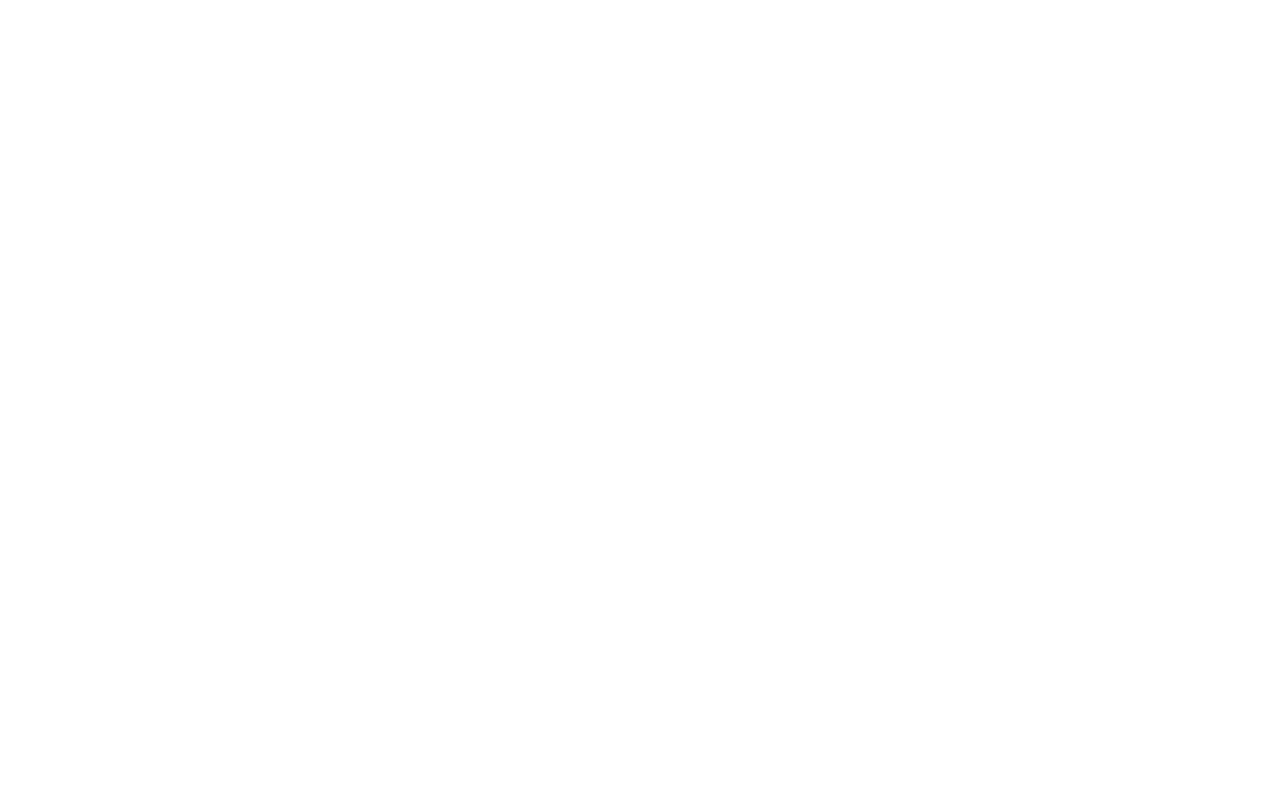
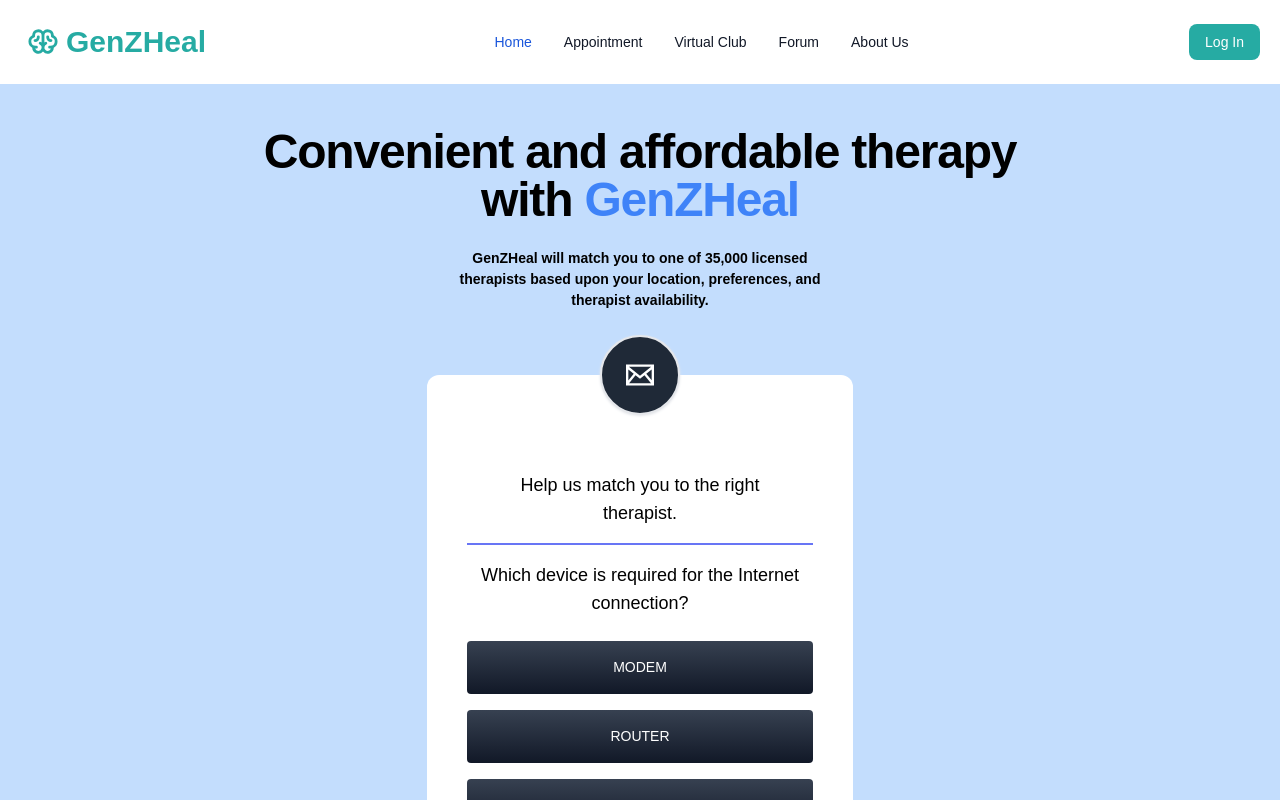
Before and after one commit to JSharanya/GenZHeal, a React (Vite) app: page /quiz in a window 1280 px wide. Before the commit this address had no page. Shown: the top 800 px of the page. Built offline with nearby package versions, Linux system fonts and the light colour scheme.

Commit message:
quiz page

```diff
--- a/src/App.jsx
+++ b/src/App.jsx
@@ -31,7 +31,7 @@
       <Route path='/payment' element={<Payment/>}/>
       <Route path='/signin' element={<SignIn/>}/>
       <Route path='/signup' element={<SignUp/>}/>
-      <Route path='/qize' element={<Quiz/>}/>
+      <Route path='/quiz' element={<Quiz/>}/>
 
       <Route path='userdashboard' element={<UserDashboard/>}>
       <Route path='userdashboard' element={<UserProfile/>}/>
--- a/src/pages/Quiz/Quiz.jsx
+++ b/src/pages/Quiz/Quiz.jsx
@@ -46,14 +46,38 @@
 
   return (
 
-    <div>
+    <div class='overflow-y min-h-screen bg-blue-200  '>
         <div>
             <Header/>
         </div>
 
-   <div class="bg-blue-200 dark:bg-gray-800 h-screen overflow-hidden flex items-center justify-center">
+
+   <div class=" dark:bg-gray-800  flex flex-col items-center justify-center">
+    <div>
+
+    <div class="mt-32 mb-16 text-center">
+    <h1 class=" text-2xl sm:text-3xl md:text-4xl lg:text-5xl font-bold leading-10 tracking-tight text-black">
+    Convenient and affordable therapy
+    <span class=" display: block"> with <span class='text-blue-500'> GenZHeal</span> </span>
+    </h1>
+   <div class='mt-6 md:mt-6 font-semibold'>
+    <p>GenZHeal will match you to one of 35,000 licensed</p>
+    <p>therapists based upon your location, preferences, and</p>
+    <p>therapist availability.</p>
+   </div>
+</div>
+    </div>
+
+
+
+
+   <div>
+
+          {/* <h2 class='mt-28 mb-16'>Convenient and affordable therapy with BetterHelp.</h2> */}
+        </div>
   {showScore ? (
-    <div class='bg-white lg:w-6/12 md:7/12 w-8/12 shadow-3xl rounded-xl'>
+    <div>
+    {/* <div class='bg-white lg:w-6/12 md:7/12 w-8/12 shadow-3xl rounded-xl'>
         <h2>
             Your Score : {score}/{Questiondata.length}
             <h2>Result:  <span className={`ml-2 ${performance === 'Good' ? 'text-green-500' : performance === 'Average' ? 'text-yellow-500' : 'text-red-500'}`}>
@@ -63,23 +87,49 @@
 
             <button onClick={handleRestartQuiz}>fvfdvfdv</button>
         </h2>
+    </div> */}
+    <div class="bg-gray-100 ">
+          <div class="bg-white p-6  md:mx-auto">
+            <svg viewBox="0 0 24 24" class="text-green-600 w-16 h-16 mx-auto my-6">
+                <path fill="currentColor"
+                    d="M12,0A12,12,0,1,0,24,12,12.014,12.014,0,0,0,12,0Zm6.927,8.2-6.845,9.289a1.011,1.011,0,0,1-1.43.188L5.764,13.769a1,1,0,1,1,1.25-1.562l4.076,3.261,6.227-8.451A1,1,0,1,1,18.927,8.2Z">
+                </path>
+            </svg>
+            <div class="text-center">
+                <h3 class="md:text-2xl text-base text-gray-900 font-semibold text-center">Payment Done!</h3>
+                <h2 class="md:text-2xl text-base text-gray-900 font-semibold text-center">Your Score : {score}/{Questiondata.length}</h2>
+                <p class="text-gray-600 my-2">Thank you for completing your secure online payment.</p>
+                <h2>Result:  <span className={`ml-2 ${performance === 'Good' ? 'text-green-500' : performance === 'Average' ? 'text-yellow-500' : 'text-red-500'}`}> {performance}</span></h2>
+                <span className="text-gray-700">({percentage}%)</span>
+                <div class="py-10 text-center" onClick={handleRestartQuiz}>
+                    <a href="#" class="px-12 bg-indigo-600 hover:bg-indigo-500 text-white font-semibold py-3">
+                        GO BACK
+                   </a>
+                </div>
+            </div>
+        </div>
+      </div>
+
     </div>
+
+
   ):(
-    <div class="bg-white lg:w-6/12 md:7/12 w-8/12 shadow-3xl rounded-xl">
-    <div class="bg-gray-800 shadow shadow-gray-200 absolute left-1/2 transform -translate-x-1/2 -translate-y-1/2 rounded-full p-4 md:p-8">
-      <svg width="32" height="32" viewBox="0 0 24 24" fill="#FFF">
+    <div class="bg-white lg:w-4/12 md:7/12 w-8/12 shadow-3xl rounded-xl ">
+    <div class="bg-gray-800 shadow shadow-gray-200 relative left-1/2 transform -translate-x-1/2 -translate-y-1/2  md:p-6 flex justify-center items-center select-none  border-2 text-white text-xl font-bold  rounded-full  h-20 w-20 focus:outline-none focus:shadow-outline ">
+      <svg width="30" height="32" viewBox="0 0 24 24" fill="#FFF">
         <path d="M0 3v18h24v-18h-24zm6.623 7.929l-4.623 5.712v-9.458l4.623 3.746zm-4.141-5.929h19.035l-9.517 7.713-9.518-7.713zm5.694 7.188l3.824 3.099 3.83-3.104 5.612 6.817h-18.779l5.513-6.812zm9.208-1.264l4.616-3.741v9.348l-4.616-5.607z"/>
       </svg>
     </div>
-    <div class="p-12 md:p-24">
-      <div class="flex items-center text-lg mb-6 md:mb-8">
-       <h2>Question {currentQuestion+1}</h2>
-        <p>{Questiondata[currentQuestion].question}</p>
+    <div class="p-10  md:p-18 md:pt-0 pt-0 md:pb-10">
+
+      <div class="flex flex-col items-center text-lg  md:mb-2">
+       <h2 class='justify-center text-center p-4 border-b-2 w-full border-indigo-500 '>Help us match you to the right therapist.</h2>
+        <p class='pt-4 pb-4 justify-center text-center'>{Questiondata[currentQuestion].question}</p>
       </div>
-      <div class="flex items-center text-lg mb-6 md:mb-8">
+      {/* <div class="flex items-center text-lg mb-6 md:mb-8">
 
-
-      </div>
+      flex justify-center items-center select-none bg-red-500 border-2 text-white text-xl font-bold p-2 m-2 rounded-full  h-20 w-20 focus:outline-none focus:shadow-outline
+      </div> */}
     {Questiondata[currentQuestion].option.map((option,index)=>(
         <button key={index} onClick={()=>handleAnswerClick(option)} class="bg-gradient-to-b from-gray-700 to-gray-900 font-medium p-2 md:p-4 mb-4 text-white uppercase w-full rounded">{option}</button>
     ))}
--- a/src/pages/SignIn/SignIn.jsx
+++ b/src/pages/SignIn/SignIn.jsx
@@ -2,7 +2,10 @@
 
 const SignIn = () => {
   return (
-    <div>SignIn huiihudweu</div>
+    <div >
+
+    </div>
+
   )
 }
 
```
